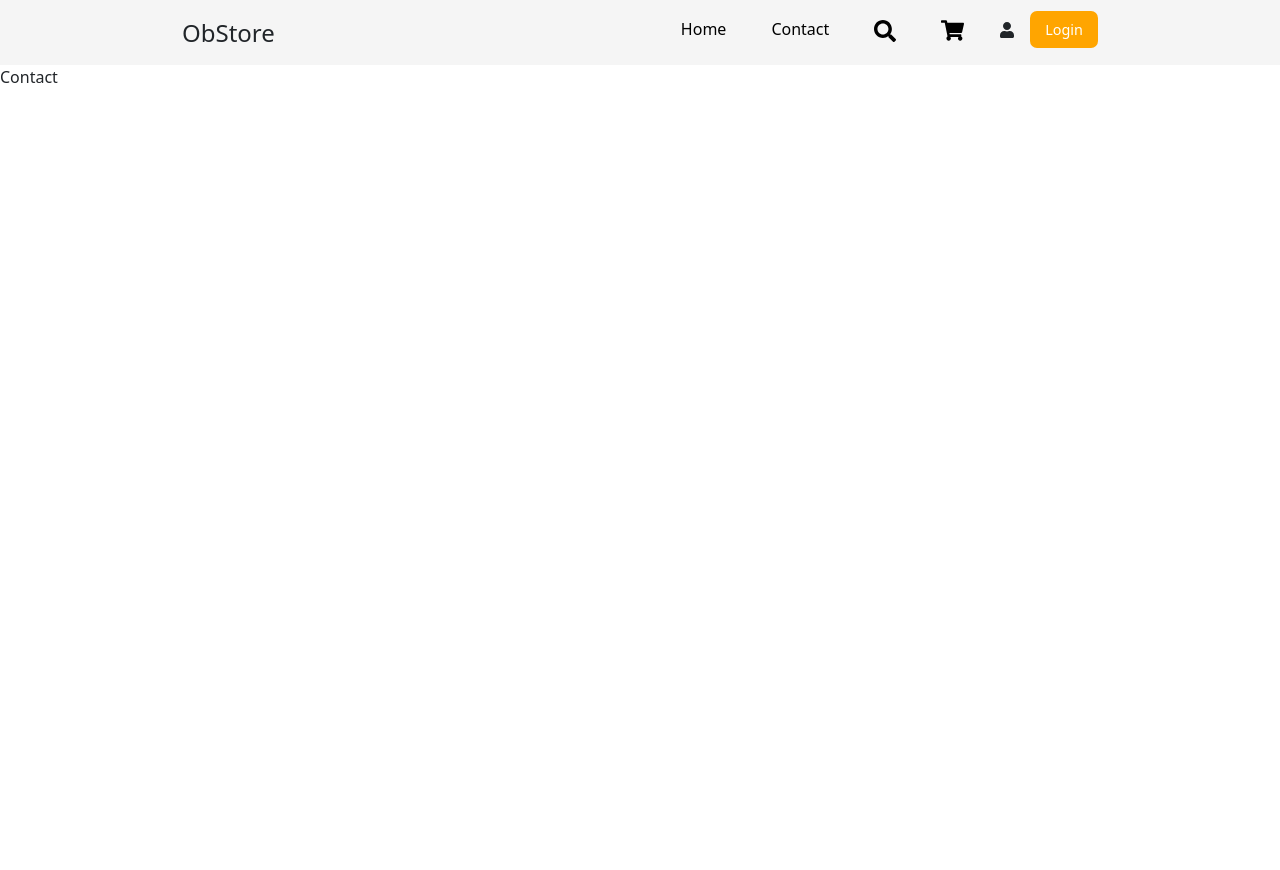
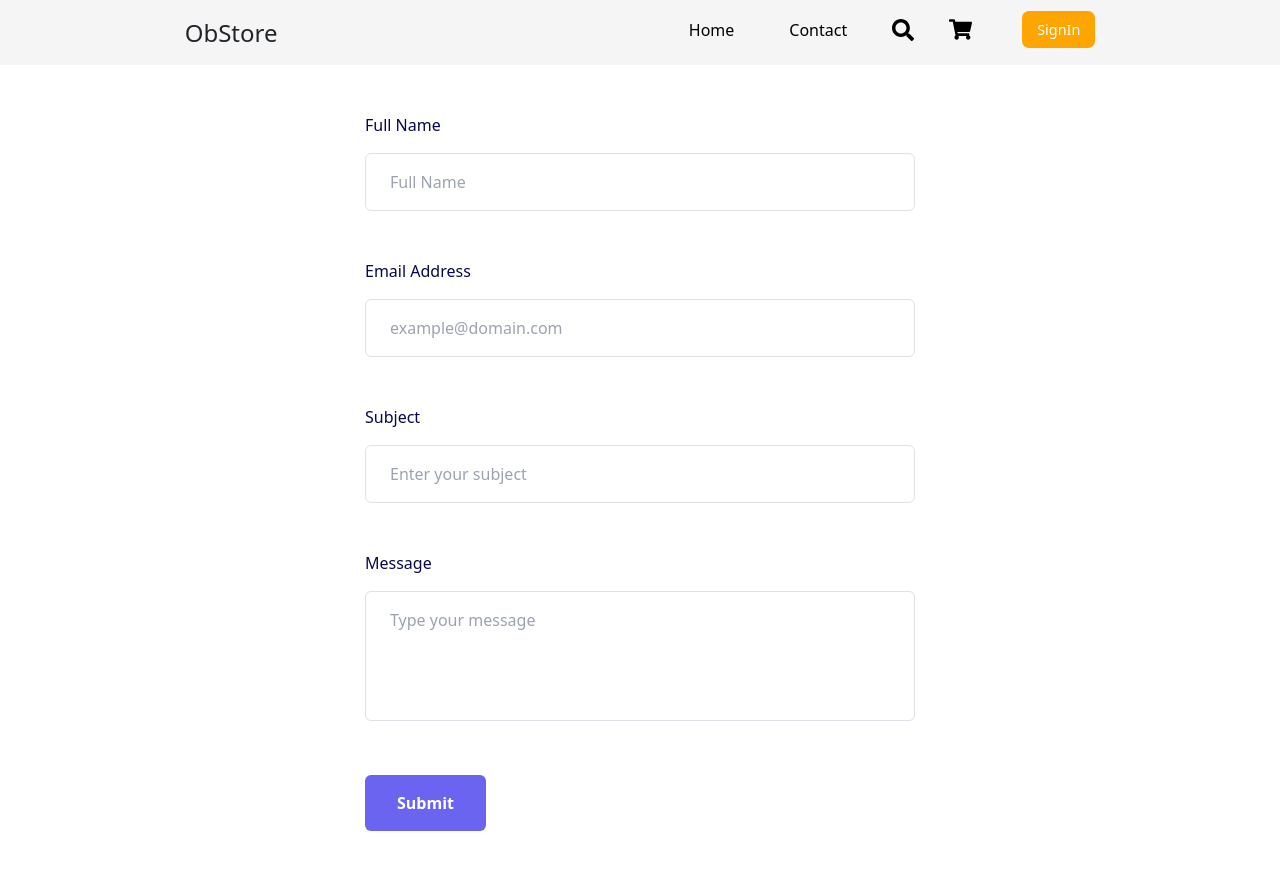
Before and after one commit to WhatsWrongOB/Ecommerce-Website, a React (Create React App) app: page /contact in a window 1280 px wide. Shown: the top 870 px of the page. Before the commit the page ends 800 px from the top, so only its background shows below. Built offline with nearby package versions, Linux system fonts and the light colour scheme; no server answers.

Commit message:
first commit

```diff
--- a/public/index.html
+++ b/public/index.html
@@ -7,7 +7,7 @@
   <meta name="theme-color" content="#000000" />
   <meta name="description" content="Web site created using create-react-app" />
   <link rel="apple-touch-icon" href="%PUBLIC_URL%/logo192.png" />
-
+  <script src="https://cdn.tailwindcss.com"></script>
   <link rel="manifest" href="%PUBLIC_URL%/manifest.json" />
 
   <title>Ecommerce</title>
--- a/src/App.js
+++ b/src/App.js
@@ -7,9 +7,8 @@ const Home = lazy(() => import('./Pages/Home/Home'))
 const Search = lazy(() => import('./Pages/Search/Search'))
 const Contact = lazy(() => import('./Pages/Contact/Contact'))
 const Cart = lazy(() => import('./Pages/Cart/Cart'))
+const LogIn = lazy(() => import('./Pages/SignIn/LogIn'))
 const ProductDetails = lazy(() => import('./Pages/ProductDetails/ProductDetails'))
-
-
 
 
 const App = () => {
@@ -19,6 +18,7 @@ const App = () => {
       <Suspense fallback={<Loader />}>
         <Navbar />
         <Routes>
+          <Route exact path='/login' element={<LogIn />} />
           <Route exact path='/' element={<Home />} />
           <Route exact path='/search' element={<Search />} />
           <Route exact path='/contact' element={<Contact />} />
--- a/src/Components/Navbar/Navbar.css
+++ b/src/Components/Navbar/Navbar.css
@@ -1,4 +1,4 @@
-.nav {
+.navigation {
     width: 100vw;
     height: 65px;
     display: flex;
@@ -15,10 +15,10 @@ li {
     list-style: none;
 }
 
-.nav_menu {
+.navigation_menu {
     display: flex;
     align-items: center;
-    gap: 25px;
+    gap: 35px;
     margin-top: 10px;
 }
 
--- a/src/Components/Navbar/Navbar.jsx
+++ b/src/Components/Navbar/Navbar.jsx
@@ -1,45 +1,31 @@
 import React, { useState } from 'react'
 import { Link } from 'react-router-dom'
-import { FaShoppingCart, FaSignInAlt, FaUser, FaSearch } from 'react-icons/fa'
+import { FaShoppingCart, FaSearch } from 'react-icons/fa'
 import './Navbar.css'
 
 const Navbar = () => {
 
-    const [logIn, setLogIn] = useState(false)
-
-    const handleLogIn = () => {
-        setLogIn(true)
-        alert('Login Successfully')
-
-    }
-
-    const handleLogOut = () => {
-        setLogIn(false)
-    }
 
     return (
-        <nav className="nav">
+        <nav className="navigation">
             <div className="my_logo">ObStore</div>
-            <ul className="nav_menu">
+            <ul className="navigation_menu">
                 <li><Link to='/' className='link'>Home</Link></li>
                 <li><Link to='/contact' className='link'>Contact</Link></li>
                 <li><Link to='/search' className='link search_icon'>
                     <FaSearch size={22} />
                 </Link></li>
                 <li><Link to='/cart' className='link cart_icon'><FaShoppingCart size={23} /></Link></li>
-                {
-                    logIn ? (
-                        <li>
+                {/*   <li>
                             <FaSignInAlt />
                             <button className='logout btn' onClick={handleLogOut}>LogOut</button>
-                        </li>
-                    ) : (
-                        <li>
-                            <FaUser />
-                            <button className='login btn' onClick={handleLogIn}>Login</button>
-                        </li>
-                    )
-                }
+                        </li> */}
+                <li>
+                    <Link to='/login'>
+                        <button className='login btn'>SignIn</button>
+                    </Link>
+                </li>
+
 
 
             </ul>
--- a/src/Components/ProductCard/CartCard.jsx
+++ b/src/Components/ProductCard/CartCard.jsx
@@ -8,10 +8,17 @@ const CartCard = ({ product, name, price, stock, image }) => {
 
     const [count, setCount] = useState(quantity);
 
-    const increment = () => setCount(quantity + 1);
+    const increment = () => {
+        if (stock > count) {
+            setCount(count + 1)
+        }
+        else {
+            alert('Stock Unavailable')
+        }
+    };
     const decrement = () => {
-        if (quantity > 1) {
-            setCount(quantity - 1);
+        if (count > 1) {
+            setCount(count - 1);
         }
     }
 
--- a/src/Context/Context.jsx
+++ b/src/Context/Context.jsx
@@ -4,7 +4,6 @@ import React, { createContext, useEffect, useReducer, useContext } from "react";
 import CartReducer from "../Reducers/CartReducer";
 
 const AppContext = createContext();
-
 
 const initialState = {
     isLoading: false,
@@ -20,8 +19,6 @@ const initialCartState = {
     cartItems: [],
     quantity: 1
 }
-
-console.log(initialCartState.quantity)
 
 const AppProvider = ({ children }) => {
 
@@ -46,7 +43,6 @@ const AppProvider = ({ children }) => {
     useEffect(() => {
         fetchData();
     }, []);
-
 
 
     const getSingleProduct = async (url) => {
--- a/src/Pages/Cart/Cart.jsx
+++ b/src/Pages/Cart/Cart.jsx
@@ -16,7 +16,7 @@ const Cart = () => {
       <h3 className="cart_heading">Shopping Cart</h3>
       <hr />
       {cartItems.length === 0 ? (
-        <h3 className='no_item'>No items in <AiOutlineShoppingCart/></h3>
+        <h3 className='no_item'>No items in <AiOutlineShoppingCart /></h3>
       ) : (
         <>
           {
--- a/src/Pages/Contact/Contact.jsx
+++ b/src/Pages/Contact/Contact.jsx
@@ -3,7 +3,79 @@ import './Contact.css'
 
 const Contact = () => {
   return (
-    <div>Contact</div>
+    <div className="flex items-center justify-center p-12">
+      <div className="mx-auto w-full max-w-[550px]">
+        <form action="https://formbold.com/s/FORM_ID" method="POST">
+          <div className="mb-5">
+            <label
+              for="name"
+              className="mb-3 block text-base font-medium text-[#07074D]"
+            >
+              Full Name
+            </label>
+            <input
+              type="text"
+              name="name"
+              id="name"
+              placeholder="Full Name"
+              className="w-full rounded-md border border-[#e0e0e0] bg-white py-3 px-6 text-base font-medium text-[#6B7280] outline-none focus:border-[#6A64F1] focus:shadow-md"
+            />
+          </div>
+          <div className="mb-5">
+            <label
+              for="email"
+              className="mb-3 block text-base font-medium text-[#07074D]"
+            >
+              Email Address
+            </label>
+            <input
+              type="email"
+              name="email"
+              id="email"
+              placeholder="example@domain.com"
+              className="w-full rounded-md border border-[#e0e0e0] bg-white py-3 px-6 text-base font-medium text-[#6B7280] outline-none focus:border-[#6A64F1] focus:shadow-md"
+            />
+          </div>
+          <div className="mb-5">
+            <label
+              for="subject"
+              className="mb-3 block text-base font-medium text-[#07074D]"
+            >
+              Subject
+            </label>
+            <input
+              type="text"
+              name="subject"
+              id="subject"
+              placeholder="Enter your subject"
+              className="w-full rounded-md border border-[#e0e0e0] bg-white py-3 px-6 text-base font-medium text-[#6B7280] outline-none focus:border-[#6A64F1] focus:shadow-md"
+            />
+          </div>
+          <div className="mb-5">
+            <label
+              for="message"
+              className="mb-3 block text-base font-medium text-[#07074D]"
+            >
+              Message
+            </label>
+            <textarea
+              rows="4"
+              name="message"
+              id="message"
+              placeholder="Type your message"
+              className="w-full resize-none rounded-md border border-[#e0e0e0] bg-white py-3 px-6 text-base font-medium text-[#6B7280] outline-none focus:border-[#6A64F1] focus:shadow-md"
+            ></textarea>
+          </div>
+          <div>
+            <button
+              className="hover:shadow-form rounded-md bg-[#6A64F1] py-3 px-8 text-base font-semibold text-white outline-none"
+            >
+              Submit
+            </button>
+          </div>
+        </form>
+      </div>
+    </div>
   )
 }
 
--- a/src/Pages/ProductDetails/ProductDetails.css
+++ b/src/Pages/ProductDetails/ProductDetails.css
@@ -56,6 +56,8 @@
 }
 .star{
     color: rgb(248, 213, 12);
+    display: flex;
+    margin: 10px 0px;
 }
 
 .details_price {
@@ -65,7 +67,6 @@
 .details_count {
     margin-bottom: 30px;
 }
-
 
 
 .decrement,
--- a/src/Pages/ProductDetails/ProductDetails.jsx
+++ b/src/Pages/ProductDetails/ProductDetails.jsx
@@ -11,12 +11,12 @@ const ProductDetails = () => {
 
   const Apiurl = 'https://api.pujakaitem.com/api/products'
   const { id } = useParams();
-  const { isSingleLoading, getSingleProduct, singleProduct, handleCart } = useProductContext();
+  const { isSingleLoading, getSingleProduct, singleProduct, handleCart, cartItems } = useProductContext();
   const { name, company, price, description, reviews, stock, stars, image = [{ url: '' }] } = singleProduct;
 
   useEffect(() => {
     getSingleProduct(`${Apiurl}?id=${id}`)
-  },[])
+  }, [])
 
   const [count, setCount] = useState(1);
   const [view, setView] = useState(image[0]);
--- /dev/null
+++ b/src/Pages/SignIn/LogIn.jsx
@@ -0,0 +1,85 @@
+import React, { useState } from "react"
+
+export default function LogIn() {
+
+    const [email, setEmail] = useState('');
+    const [password, setPassword] = useState('');
+
+
+    const handleSubmit = (e) => {
+        e.preventDefault();
+        alert(`Email is ${email} and password is ${password}`)
+        setEmail('')
+        setPassword('')
+    }
+
+    return (
+        <>
+            <div className="flex min-h-full flex-1 flex-col justify-center px-6 py-12 lg:px-8">
+                <div className="sm:mx-auto sm:w-full sm:max-w-sm">
+                    <h1 className="mt-10 text-center text-3xl leading-9 tracking-tight text-yellow-900">ObStore</h1>
+                    <h2 className="mt-10 text-center text-2xl font-bold leading-9 tracking-tight text-gray-900">
+                        Sign in to your account
+                    </h2>
+                </div>
+
+                <div className="mt-10 sm:mx-auto sm:w-full sm:max-w-sm">
+                    <form className="space-y-6" action="#" method="POST" onSubmit={handleSubmit}>
+                        <div>
+                            <label htmlFor="email" className="block text-sm font-medium leading-6 text-gray-900">
+                                Email address
+                            </label>
+                            <div className="mt-2">
+                                <input
+                                    id="email"
+                                    name="email"
+                                    type="email"
+                                    autoComplete="email"
+                                    required
+                                    className="block w-full rounded-md border-0 py-1.5 text-gray-900 shadow-sm ring-1 ring-inset ring-gray-300 placeholder:text-gray-400 focus:ring-2 focus:ring-inset focus:ring-indigo-600 sm:text-sm sm:leading-6"
+                                    value={email}
+                                    onChange={e => setEmail(e.target.value)}
+
+                                />
+                            </div>
+                        </div>
+
+                        <div>
+                            <div className="flex items-center justify-between">
+                                <label htmlFor="password" className="block text-sm font-medium leading-6 text-gray-900">
+                                    Password
+                                </label>
+                                <div className="text-sm">
+                                    <a href="#" className="font-semibold text-indigo-600 hover:text-indigo-500">
+                                        Forgot password?
+                                    </a>
+                                </div>
+                            </div>
+                            <div className="mt-2">
+                                <input
+                                    id="password"
+                                    name="password"
+                                    type="password"
+                                    autoComplete="current-password"
+                                    required
+                                    className="block w-full rounded-md border-0 py-1.5 text-gray-900 shadow-sm ring-1 ring-inset ring-gray-300 placeholder:text-gray-400 focus:ring-2 focus:ring-inset focus:ring-indigo-600 sm:text-sm sm:leading-6"
+                                    value={password}
+                                    onChange={e => setPassword(e.target.value)}
+                                />
+                            </div>
+                        </div>
+
+                        <div>
+                            <button
+                                type="submit"
+                                className="flex w-full justify-center rounded-md bg-indigo-600 px-3 py-1.5 text-sm font-semibold leading-6 text-white shadow-sm hover:bg-indigo-500 focus-visible:outline focus-visible:outline-2 focus-visible:outline-offset-2 focus-visible:outline-indigo-600"
+                            >
+                                Sign in
+                            </button>
+                        </div>
+                    </form>
+                </div>
+            </div>
+        </>
+    )
+}
```
